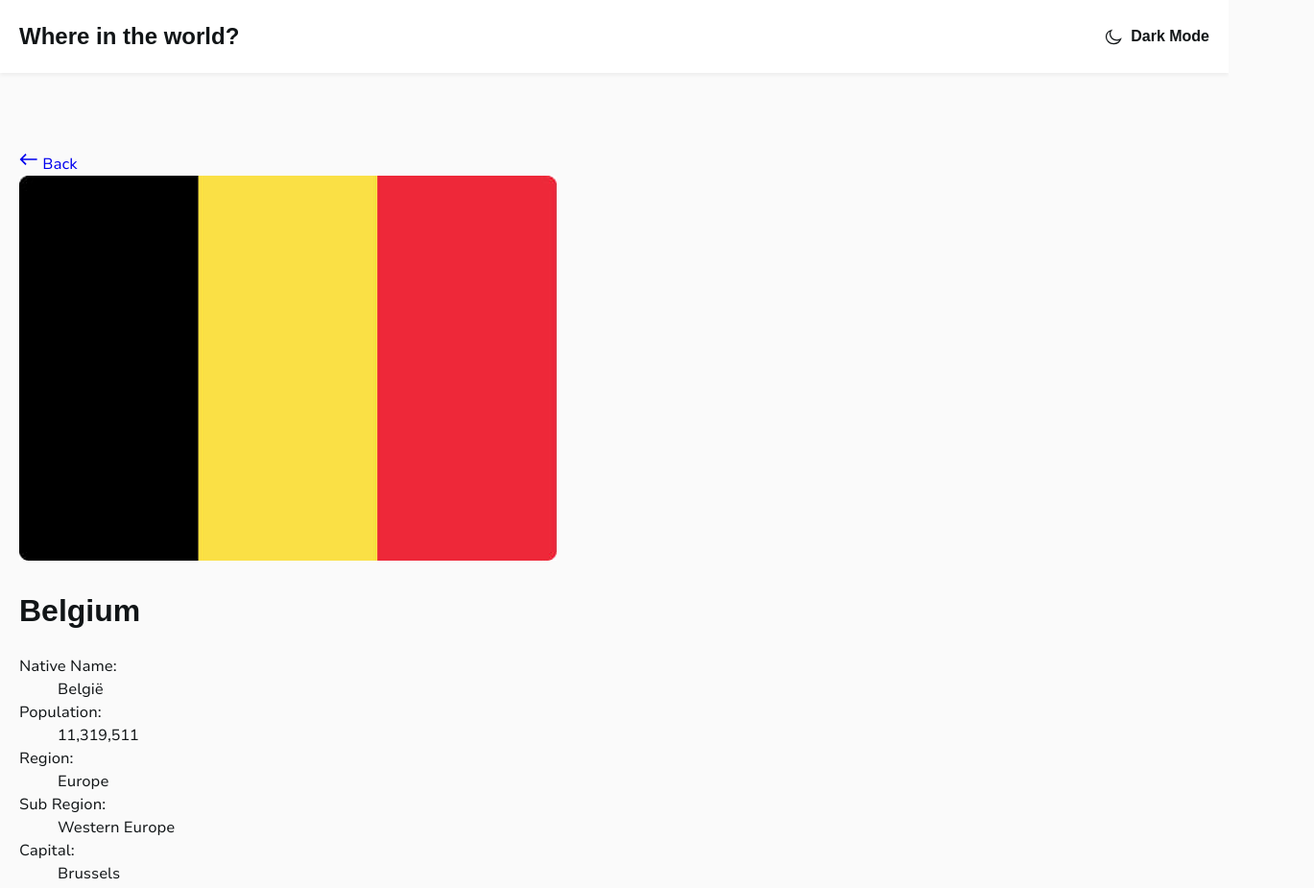
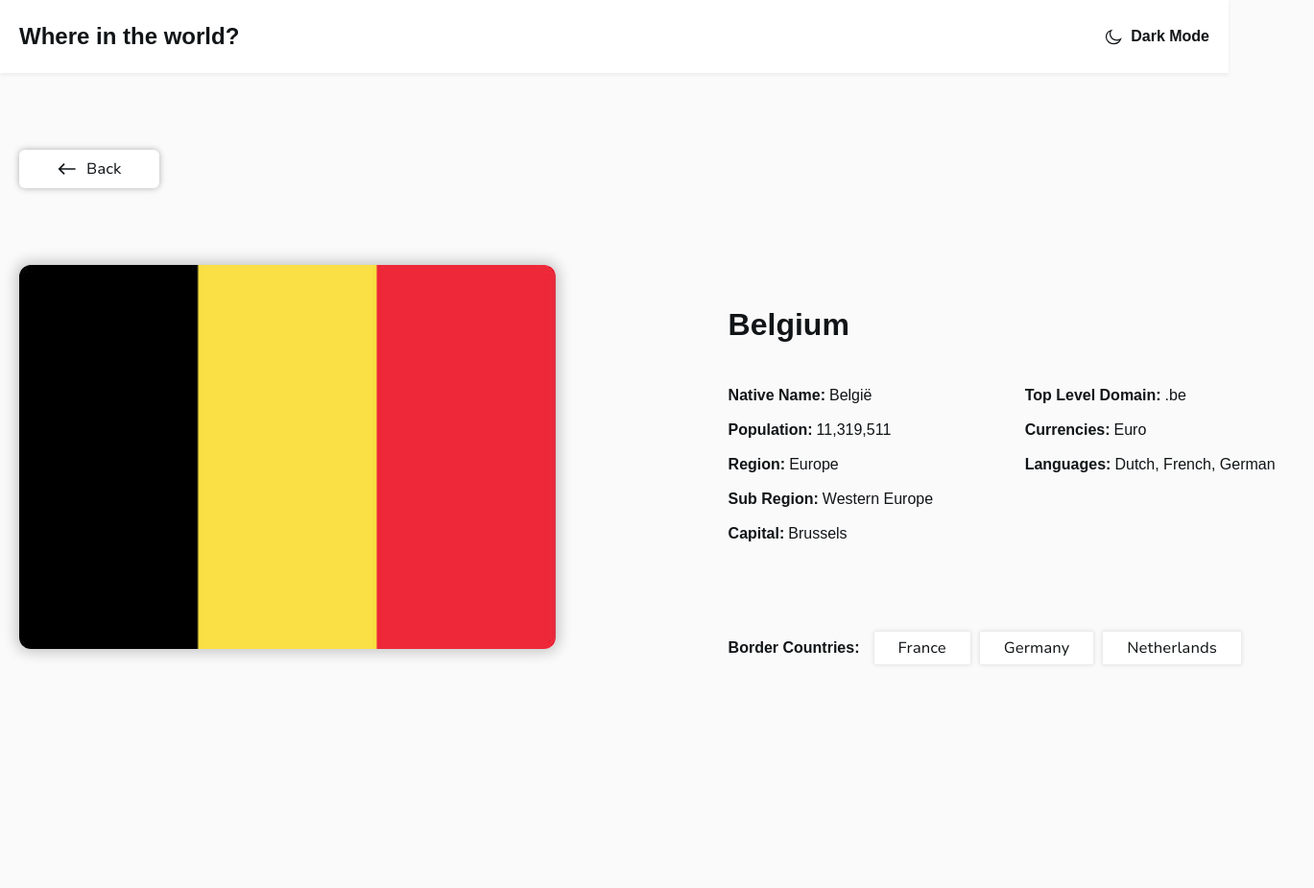
Before and after one commit to saidovshohboz/countries, a plain HTML site: page country.html in a window 1280 px wide. Shown: the top 925 px of the page at 96% size, 1369 px wide, since content can reach past the window. After the commit the page ends 800 px from the top, so only its background shows below. Drawn offline with Linux system fonts and the light colour scheme; a web font is replaced by a local one.

Commit message:
Add country details page

```diff
--- a/country.html
+++ b/country.html
@@ -43,16 +43,16 @@
     <main class="main-content main-content-inner country-page">
       <div class="container">
 
-        <div class="country-page-back">
-          <a href="index.html">
+        <div class="country-page-back-wrapper">
+            <a class="country-page-back-link" href="index.html">
               <svg class="country-page-back-icon" xmlns="http://www.w3.org/2000/svg" width="20" height="20"><path fill="currentColor" fill-rule="evenodd" d="m6.464 4.107 1.179 1.179-3.89 3.889h14.85v1.65H3.753l3.89 3.889-1.179 1.179L.572 10l5.892-5.893Z" clip-rule="evenodd"/></svg>
               <span class="country-page-back-text">Back</span>
             </a>
         </div>
 
-        <!-- COUNTRY PAGE INFO -->
-        <div class="country-page-info-flag">
-          <img src="img/flag-belgium-big.jpg"
+        <!-- COUNTRY PAGE FLAG INFO -->
+        <div class="country-page-flag-info">
+          <img class="country-page-flag" src="img/flag-belgium-big.jpg"
           alt="belgium flag"
           width="560"
           height="400"
@@ -64,51 +64,48 @@
 
               <dl class="country-page-details">
                 <div class="country-page-details-item">
-                  <dt>Native Name:</dt>
-                  <dd>België</dd>
+                  <dt class="country-page-details-title">Native Name:</dt>
+                  <dd class="country-page-details-value">België</dd>
                 </div>
 
                 <div class="country-page-details-item">
-                  <dt>Population:</dt>
-                  <dd>11,319,511</dd>
+                  <dt class="country-page-details-title">Population:</dt>
+                  <dd class="country-page-details-value">11,319,511</dd>
                 </div>
 
                 <div class="country-page-details-item">
-                  <dt>Region:</dt>
-                  <dd>Europe</dd>
+                  <dt class="country-page-details-title">Region:</dt>
+                  <dd class="country-page-details-value">Europe</dd>
                 </div>
 
                 <div class="country-page-details-item">
-                  <dt>Sub Region:</dt>
-                  <dd>Western Europe</dd>
+                  <dt class="country-page-details-title">Sub Region:</dt>
+                  <dd class="country-page-details-value">Western Europe</dd>
                 </div>
 
                 <div class="country-page-details-item">
-                  <dt>Capital:</dt>
-                  <dd>Brussels</dd>
+                  <dt class="country-page-details-title">Capital:</dt>
+                  <dd class="country-page-details-value">Brussels</dd>
                 </div>
               </dl>
 
 
               <dl class="country-page-details">
                 <div class="country-page-details-item">
-                  <dt>Top Level Domain:</dt>
-                  <dd>.be</dd>
+                  <dt class="country-page-details-title">Top Level Domain:</dt>
+                  <dd class="country-page-details-value">.be</dd>
                 </div>
 
                 <div class="country-page-details-item">
-                  <dt>Currencies:</dt>
-                  <dd>Euro</dd>
+                  <dt class="country-page-details-title">Currencies:</dt>
+                  <dd class="country-page-details-value">Euro</dd>
                 </div>
 
                 <div class="country-page-details-item">
-                  <dt>Languages:</dt>
-                  <dd>Dutch, French, German</dd>
+                  <dt class="country-page-details-title">Languages:</dt>
+                  <dd class="country-page-details-value">Dutch, French, German</dd>
                 </div>
               </dl>
-
-            </div>
-          </div>
             </div>
 
             <section class="country-page-border-countries">
@@ -121,6 +118,9 @@
             </section>
 
           </div>
+        </div>
+
+      </div>
     </main>
 
     <!-- INDEX COUNTRIES -->
--- a/css/style.css
+++ b/css/style.css
@@ -263,11 +263,134 @@ a {
   font-size: 14px;
   font-weight: 300;
   line-height: 16px;
-  margin-left: 4px;
 }
 
 
 /* COUNTRY-PAGE  */
-/* .country-page-back {
+.country-page-back-wrapper {
   margin-bottom: 80px;
-} */
+}
+
+.country-page-back-link {
+  display: inline-flex;
+  align-items: center;
+  padding: 10px 40px;
+  border-radius: 6px;
+  color: var(--text-color);
+  background-color: var(--bg-element);
+  box-shadow: 0px 0px 7px 0px rgba(0, 0, 0, 0.3);
+}
+
+.country-page-back-link:hover {
+  opacity: 0.8;
+}
+
+.country-page-back-link:active {
+  opacity: 0.6;
+}
+
+.country-page-back-icon {
+  width: 20px;
+  height: 20px;
+  margin-right: 10px;
+}
+
+.country-page-back-text {
+  font-size: 16px;
+  line-height: 20px;
+}
+
+/* COUNTRY PAGE INFO  */
+.country-page-flag-info {
+  display: flex;
+}
+
+.country-page-flag {
+  width: 560px;
+  height: 400px;
+  object-fit: cover;
+  margin-right: 140px;
+  border-radius: 12px;
+  box-shadow: 0px 0px 14px 4px rgba(0, 0, 0, 0.2);
+}
+
+.country-page-info {
+  min-width: 650px;
+  padding: 40px;
+}
+
+.country-page-info h1 {
+  font-size: 32px;
+  font-weight: 800;
+  line-height: 44px;
+  margin-top: 0;
+  margin-bottom: 24px;
+}
+
+.country-page-dls-wrapper {
+  display: flex;
+  justify-content: space-between;
+  margin-bottom: 70px;
+}
+
+.country-page-details-item {
+  display: flex;
+}
+
+.country-page-details-item:not(:last-child) {
+  margin-bottom: 12px;
+}
+
+.country-page-details-title {
+  font-weight: 600;
+  margin-right: 4px;
+}
+
+.country-page-details-value {
+  font-weight: 300;
+  margin: 0;
+}
+
+.country-page-border-countries {
+  display: flex;
+  align-items: center;
+}
+
+.country-page-border-countries h2 {
+  margin-top: 0;
+  margin-bottom: 0;
+  margin-right: 15px;
+  font-weight: 600;
+  line-height: 20px;
+  font-size: 16px;
+}
+
+.country-page-border-countries-list {
+  display: flex;
+  flex-wrap: wrap;
+}
+
+.country-page-border-countries-list a {
+  min-width: 96px;
+  padding: 5px 25px;
+  border-radius: 2px;
+  margin-top: 4px;
+  margin-bottom: 4px;
+  color: var(--text-color);
+  background-color: var(--bg-element);
+  box-shadow: 0px 0px 4px 1px rgba(0, 0, 0, 0.1);
+  text-align: center;
+  transition: background-color 0.4s ease, color 0.4 ease;
+}
+
+.country-page-border-countries-list a:hover {
+  opacity: 0.8;
+}
+
+.country-page-border-countries-list a:active {
+  opacity: 0.6;
+}
+
+.country-page-border-countries-list a:not(:last-child) {
+  margin-right: 10px;
+}
```
Lines whose indentation alone changed are shown as unchanged.
